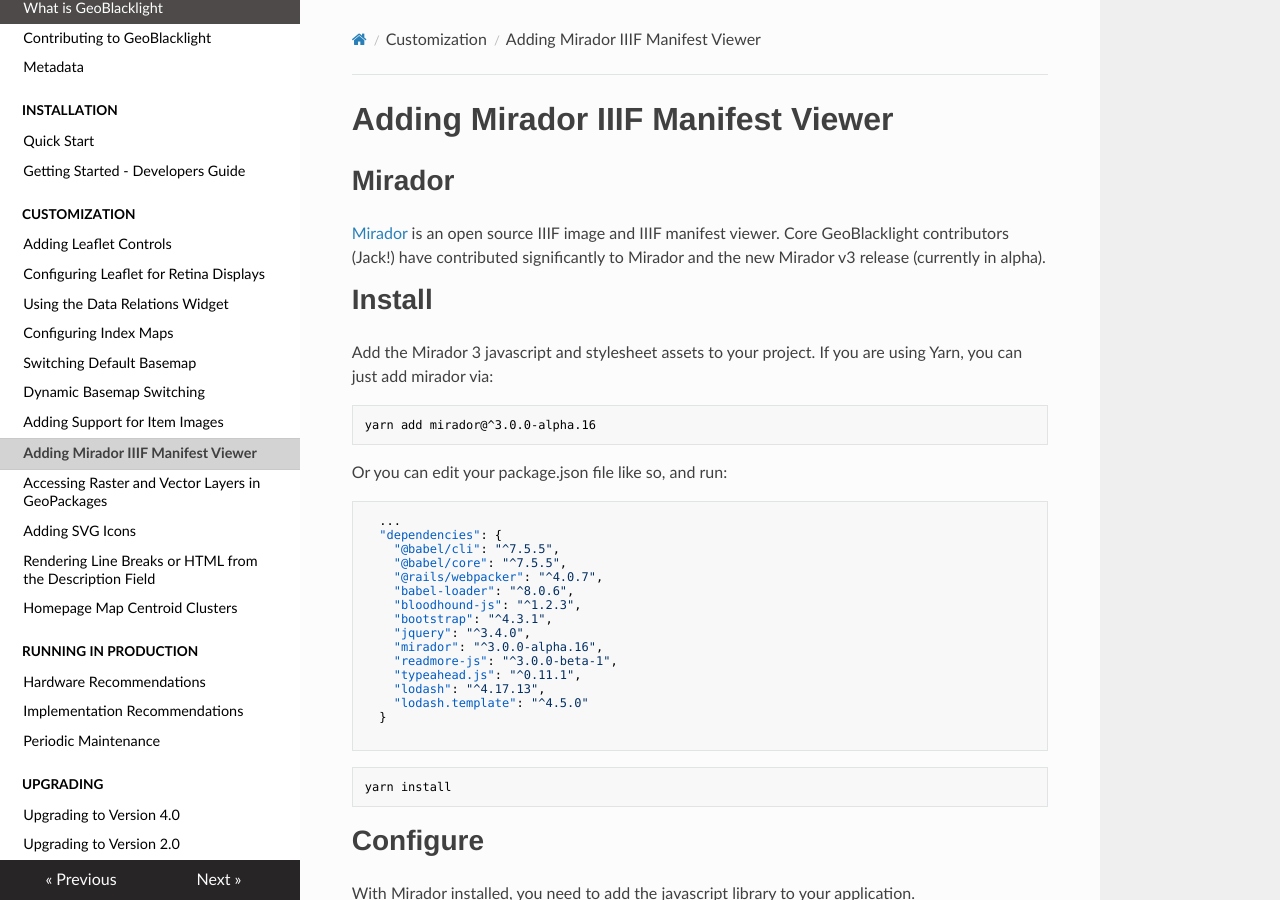
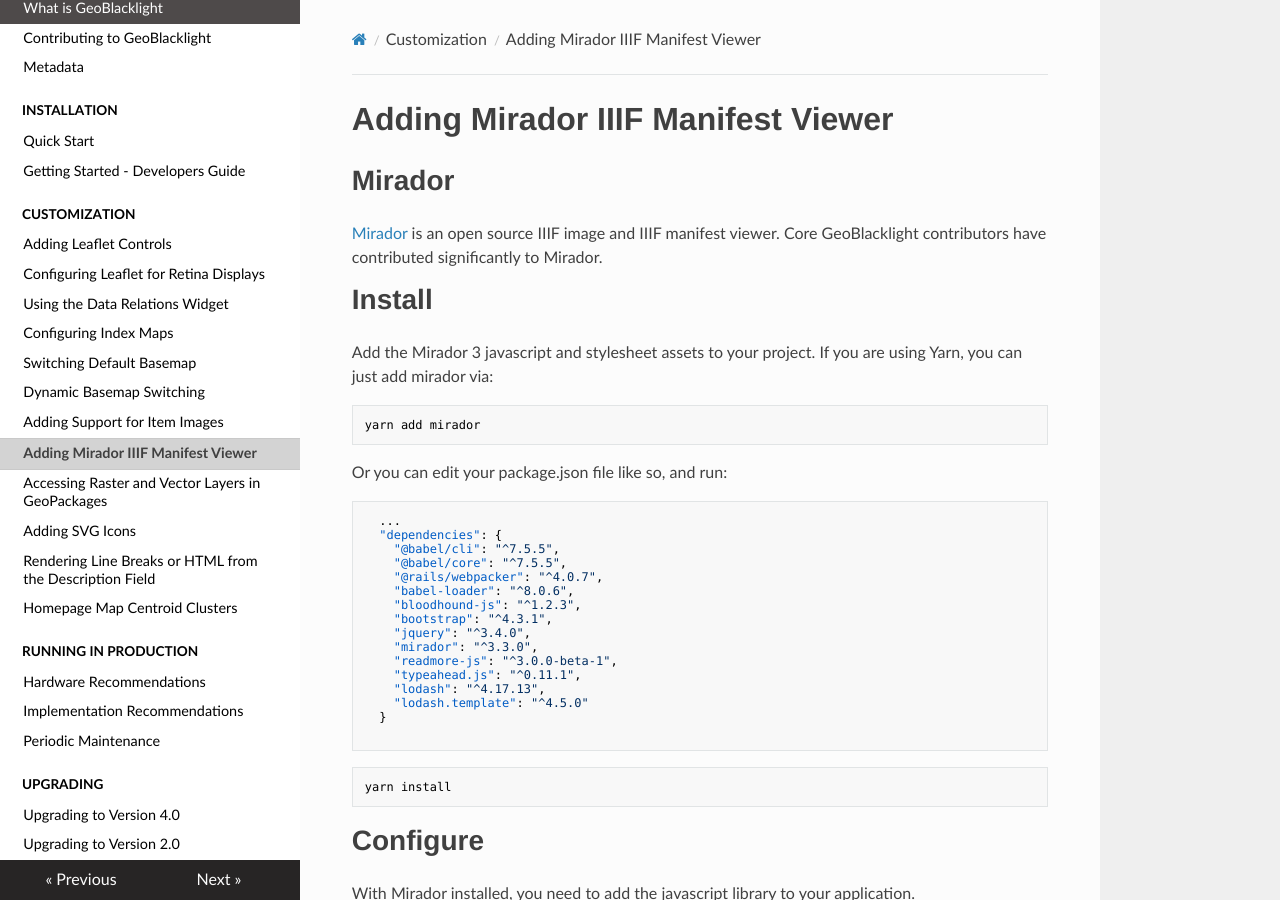
Before and after one commit to geoblacklight/docs-archive, an MkDocs documentation site: the page built from docs/customization/adding_mirador_viewer.md, in a window 1280 px wide and 900 px high. Built offline with MkDocs 1.6.1, drawn with Linux system fonts in a browser that asks for light colours; nearby versions of some CDN libraries.

Commit message:
Update adding_mirador_viewer.md
Update Mirador versions. Fix broken test B1G fixture link.

````diff
--- a/docs/customization/adding_mirador_viewer.md
+++ b/docs/customization/adding_mirador_viewer.md
@@ -2,14 +2,14 @@
 
 ### Mirador
 
-[Mirador](https://projectmirador.org/) is an open source IIIF image and IIIF manifest viewer. Core GeoBlacklight contributors (Jack!) have contributed significantly to Mirador and the new Mirador v3 release (currently in alpha).
+[Mirador](https://projectmirador.org/) is an open source IIIF image and IIIF manifest viewer. Core GeoBlacklight contributors have contributed significantly to Mirador.
 
 ### Install
 
 Add the Mirador 3 javascript and stylesheet assets to your project. If you are using Yarn, you can just add mirador via:
 
 ```bash
-yarn add mirador@^3.0.0-alpha.16
+yarn add mirador
 ```
 
 Or you can edit your package.json file like so, and run:
@@ -24,7 +24,7 @@ Or you can edit your package.json file like so, and run:
     "bloodhound-js": "^1.2.3",
     "bootstrap": "^4.3.1",
     "jquery": "^3.4.0",
-    "mirador": "^3.0.0-alpha.16",
+    "mirador": "^3.3.0",
     "readmore-js": "^3.0.0-beta-1",
     "typeahead.js": "^0.11.1",
     "lodash": "^4.17.13",
@@ -158,4 +158,4 @@ end
 
 ### Enjoy!
 
-Add a [IIIF Manifest-based fixture to your spec fixtures](https://raw.githubusercontent.com/BTAA-Geospatial-Data-Project/geoportal/develop/spec/fixtures/solr_documents/b1g_iiif_manifest_book.json) and reload the application (rake geoblacklight:server).
+Add a [IIIF Manifest-based fixture to your spec fixtures](https://raw.githubusercontent.com/geobtaa/geoportal/develop/test/fixtures/files/btaa_documents/b1g_iiif_manifest_book.json) and reload the application (rake geoblacklight:server).
````
